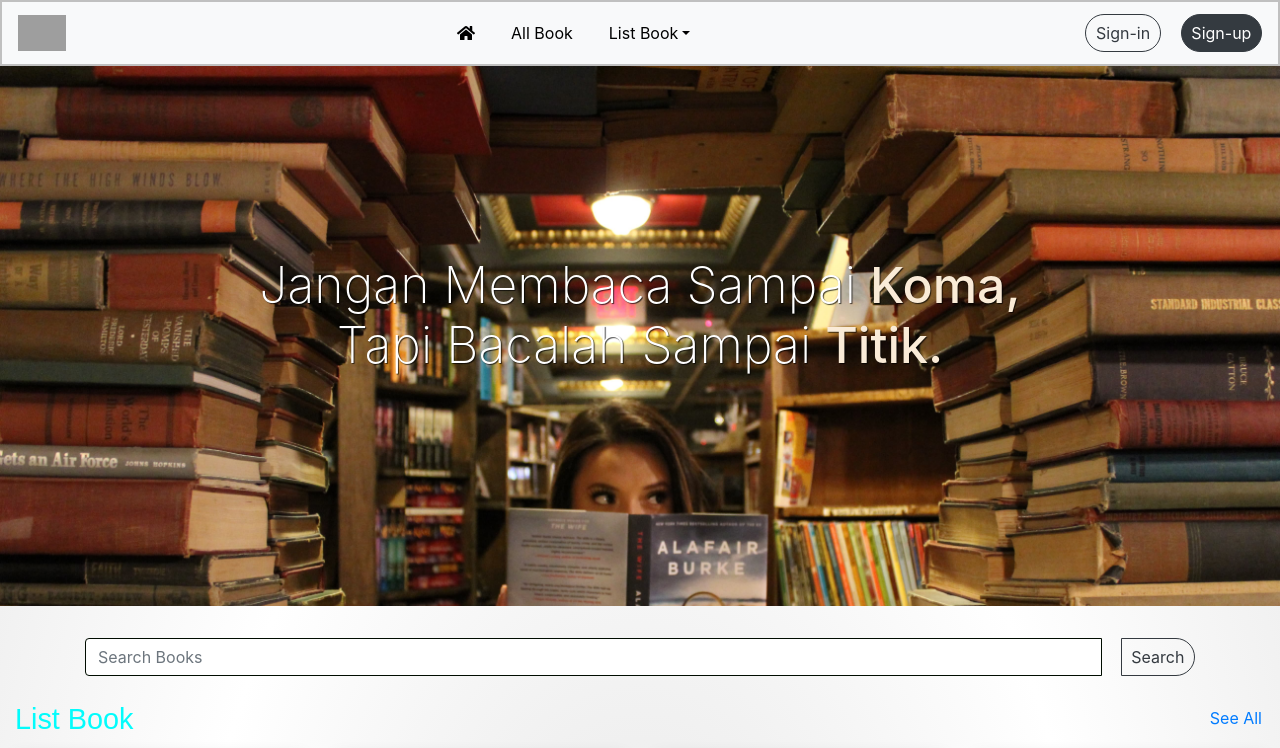
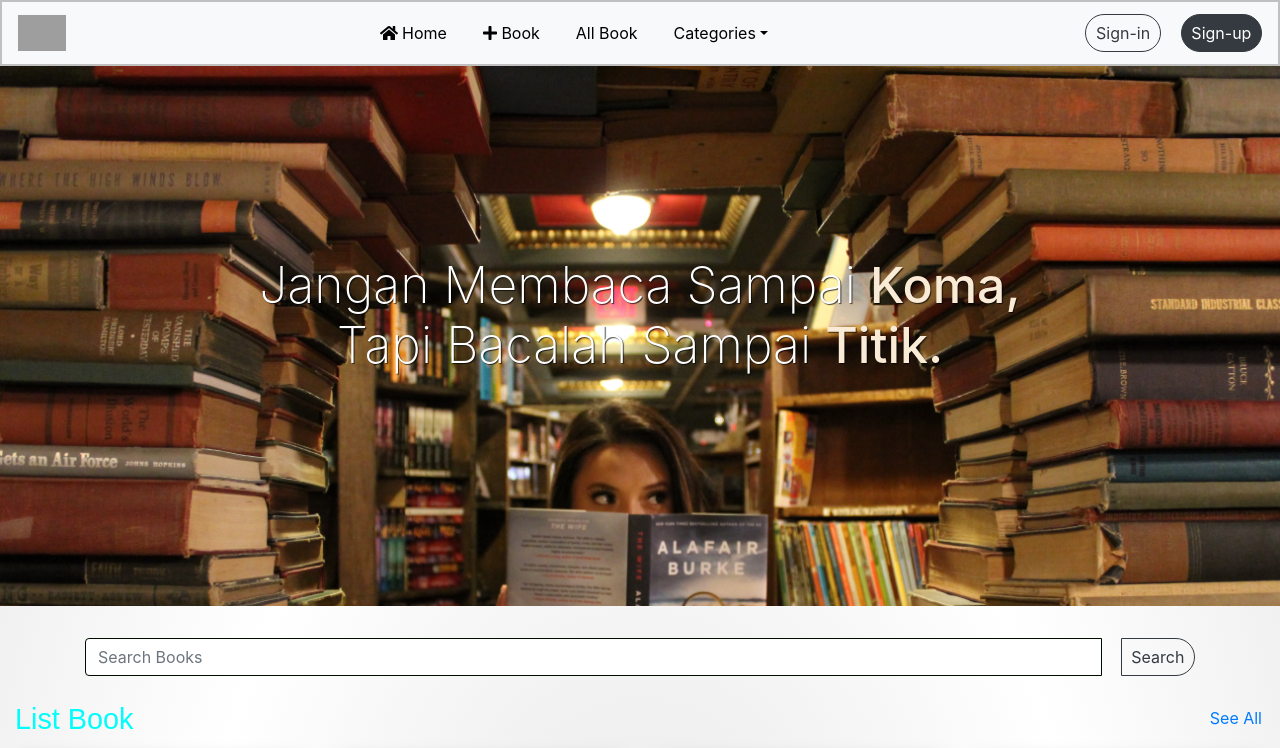
Before and after one commit to RepoRandi/my-library, a React (Create React App) app: page / in a window 1280 px wide. Shown: the top 748 px of the page. Built offline with nearby package versions, Linux system fonts and the light colour scheme; no server answers; grey boxes are pictures that could not be loaded.

Commit message:
Update Navbar

```diff
--- a/src/components/Navbar.jsx
+++ b/src/components/Navbar.jsx
@@ -1,6 +1,6 @@
 import React from "react";
 import { FontAwesomeIcon } from "@fortawesome/react-fontawesome";
-import { faHome } from "@fortawesome/free-solid-svg-icons";
+import { faHome, faPlus } from "@fortawesome/free-solid-svg-icons";
 import logo from "../images/book.png";
 
 const Navbar = () => {
@@ -26,7 +26,14 @@ const Navbar = () => {
           <li className="nav-item active">
             <a className="nav-link menu " href="/#">
               <FontAwesomeIcon icon={faHome} />
+              &nbsp;Home
               <span className="sr-only">(current)</span>
+            </a>
+          </li>
+          <li className="nav-item active">
+            <a className="nav-link menu " href="/#">
+              <FontAwesomeIcon icon={faPlus} />
+              &nbsp;Book
             </a>
           </li>
           <li className="nav-item">
@@ -44,7 +51,7 @@ const Navbar = () => {
               aria-haspopup="true"
               aria-expanded="false"
             >
-              List Book
+              Categories
             </a>
             <div
               className="dropdown-menu bg-light"
```
